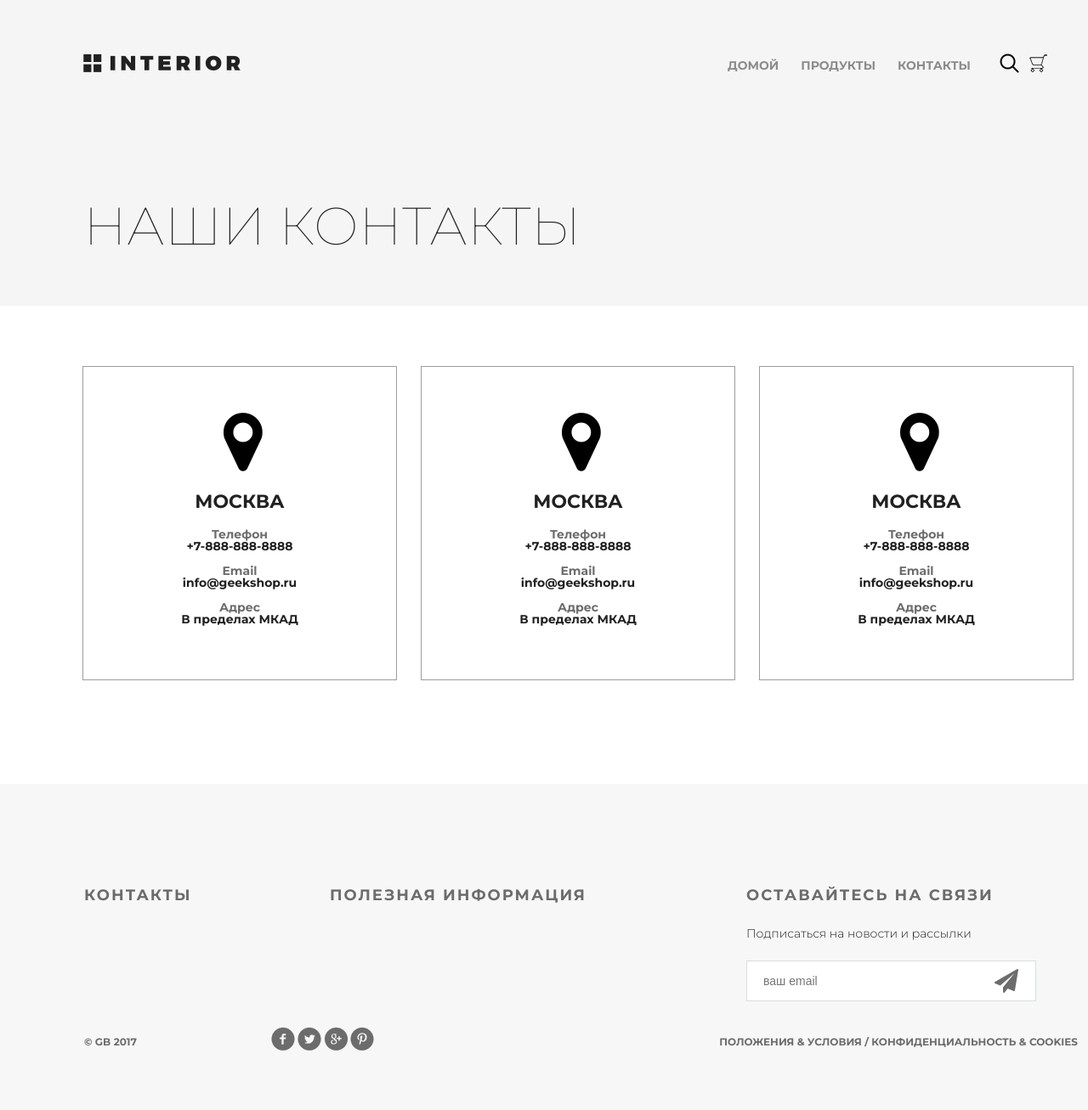
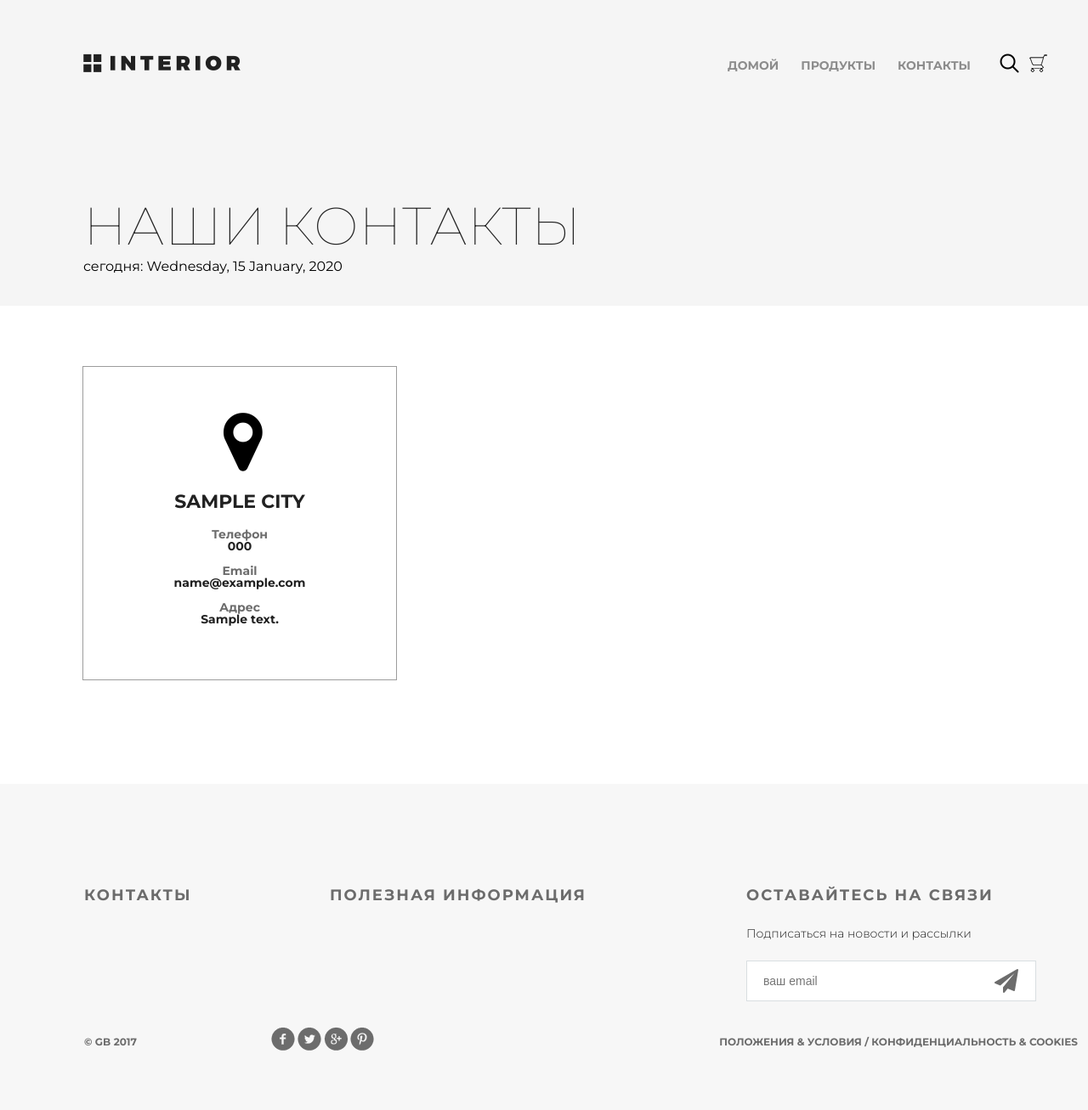
Before and after one commit to kropalikhappines/geekshop, a Django app: template mainapp/templates/mainapp/contact.html in a window 1280 px wide; the page is wider, and only the part inside the window is pictured. Shown: that part at 85% size. Run offline with Django 3.2, Linux system fonts and the light colour scheme; the template is opened without the code that fills it: most values are stand-ins (such as "Sample title", 1, 10 or a date in 2020).

Commit message:
Lesson_2. Repeat and filters

```diff
--- a/mainapp/templates/mainapp/base.html
+++ b/mainapp/templates/mainapp/base.html
@@ -7,7 +7,7 @@
     <meta charset="utf-8">
     <title>
         {% block title %}
-        {{ title }}
+        {{ title|capfirst }}
         {% endblock title %}
     </title>
 
--- a/mainapp/templates/mainapp/contact.html
+++ b/mainapp/templates/mainapp/contact.html
@@ -8,59 +8,30 @@
         {% include 'mainapp/includes/inc_menu.html' %}
     </div>
     <h1>наши контакты</h1>
+    <p>сегодня: {{ visit_date|date:"l, j F, Y" }}</p>
 </div>
 {% endblock %}
 
 {% block content %}
 <div class="location">
+    {% for location in locations %}
     <div class="location-1">
         <i class="fa fa-map-marker fa-5x"></i>
-        <h4>Москва</h4>
+        <h4>{{ location.city }}</h4>
         <div class="contacts">
             <h5>Телефон</h5>
-            <p>+7-888-888-8888</p>
+            <p>{{ location.phone }}</p>
         </div>
         <div class="contacts">
             <h5>Email</h5>
-            <p>info@geekshop.ru</p>
+            <p>{{ location.email }}</p>
         </div>
         <div class="contacts">
             <h5>Адрес</h5>
-            <p>В пределах МКАД</p>
+            <p>{{ location.address }}</p>
         </div>
     </div>
-    <div class="location-1">
-        <i class="fa fa-map-marker fa-5x"></i>
-        <h4>Москва</h4>
-        <div class="contacts">
-            <h5>Телефон</h5>
-            <p>+7-888-888-8888</p>
-        </div>
-        <div class="contacts">
-            <h5>Email</h5>
-            <p>info@geekshop.ru</p>
-        </div>
-        <div class="contacts">
-            <h5>Адрес</h5>
-            <p>В пределах МКАД</p>
-        </div>
-    </div>
-    <div class="location-1">
-        <i class="fa fa-map-marker fa-5x"></i>
-        <h4>Москва</h4>
-        <div class="contacts">
-            <h5>Телефон</h5>
-            <p>+7-888-888-8888</p>
-        </div>
-        <div class="contacts">
-            <h5>Email</h5>
-            <p>info@geekshop.ru</p>
-        </div>
-        <div class="contacts">
-            <h5>Адрес</h5>
-            <p>В пределах МКАД</p>
-        </div>
-    </div>
+    {% endfor %}
 </div>
 
 <div class="clr"></div>
```
Also changed, not shown: mainapp/templates/mainapp/products.html (+7 -29 lines).
